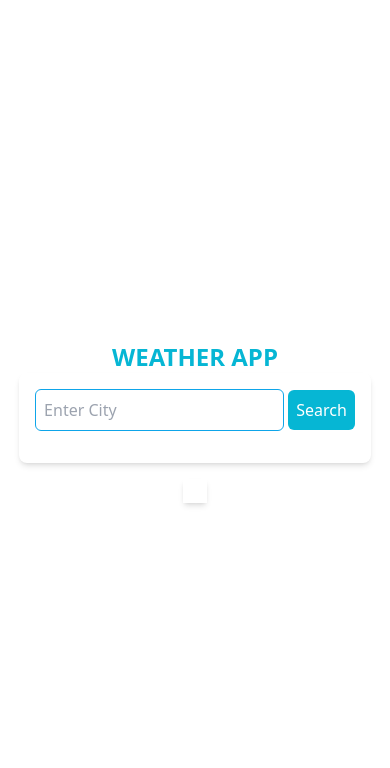
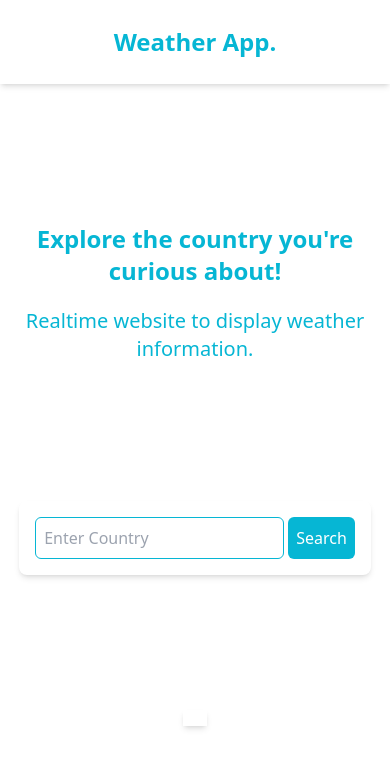
Before and after one commit to fauzarizky/weather-app, a plain HTML site: page index.html in a window 390 px wide. Drawn offline with nearby package versions, Linux system fonts and the light colour scheme; no server answers.

Commit message:
modified responsive

```diff
--- a/index.html
+++ b/index.html
@@ -9,16 +9,26 @@
 </head>
 
 <body>
-    <div class="container mx-auto p-4 flex items-center justify-center flex-col min-h-screen">
-        <h1 class="text-cyan-500 font-bold text-2xl">WEATHER APP</h1>
+    <div class="w-full shadow-md flex items-center justify-center" style="height: 10vh;">
+        <h1 class="text-cyan-500 font-bold text-2xl">Weather App.</h1>
+    </div>
+
+    <div class="container mx-auto flex items-center justify-evenly flex-col" style="min-height: 90vh;">
+        <div class="text-center">
+            <p class="font-bold text-cyan-500 text-2xl m-5 md:m-0">Explore the country you're curious about!</p>
+            <p class="font-light text-cyan-500 text-xl m-5 md:m-0">Realtime website to display weather information.</p>
+        </div>
 
         <div class="max-w-md mx-auto shadow-md p-4 rounded-lg">
-            <input type="text" id="cityInput" class="border border-sky-500 rounded-md p-2" placeholder="Enter City">
-            <button id="searchBtn" class="bg-cyan-500 hover:bg-cyan-600 text-white p-2 rounded-md">Search</button>
-            <div id="weatherInfo" class="mt-4 text-center"></div>
+            <div class="flex justify-center">
+                <input type="text" id="cityInput" class="border border-cyan-500 rounded-md p-2 mr-1"
+                    placeholder="Enter Country">
+                <button id="searchBtn" class="bg-cyan-500 hover:bg-cyan-600 text-white p-2 rounded-md">Search</button>
+            </div>
+            <div id="weatherInfo" class="text-center"></div>
         </div>
 
-        <div id="otherWeather" class="mt-4 text-center flex flex-wrap justify-center shadow-md p-3"></div>
+        <div id="otherWeather" class="mt-4 gap-x-2 gap-y-3 lg:gap-x-0 lg:gap-y-0 p-2 text-center shadow-md grid grid-cols-2 sm:grid-cols-3 lg:flex lg:justify-center lg:items-center"></div>
     </div>
 
     <div id="errorContainer" class="fixed bottom-0 left-0 right-0 flex justify-center hidden"
@@ -39,8 +49,6 @@
         </div>
     </div>
 
-
-    <script src=".env.js"></script>
     <script src="index.js"></script>
 </body>
 
--- a/index.js
+++ b/index.js
@@ -19,10 +19,10 @@ document.addEventListener("DOMContentLoaded", async function () {
     const icon = weather[0].icon;
 
     const weatherHTML = `
-    <div class="flex flex-col items-center justify-center m-2 bg-cyan-500 text-white rounded-md" style="width: 150px; height: 150px;">
+    <div class="flex flex-col items-center lg:m-3 justify-center bg-cyan-500 text-white rounded-md" style="width: 150px; height: 150px;">
         <h2 class="text-2xl font-semibold">${name}</h2>
         <p>${description}</p>
-        <p class="text-4xl font-bold">${temperature}°C</p>
+        <p class="text-3xl font-bold">${temperature}°C</p>
         <img src="https://openweathermap.org/img/w/${icon}.png" alt="Weather icon">
       </div>
     `;
@@ -77,7 +77,7 @@ document.addEventListener("DOMContentLoaded", async function () {
         const icon = weather[0].icon;
 
         const weatherHTML = `
-        <div class="flex flex-col items-center">
+        <div class="flex flex-col items-center mt-4">
         <h2 class="text-2xl font-semibold">${name}</h2>
         <p class="text-gray-600">${description}</p>
         <p class="text-4xl font-bold">${temperature}°C</p>
```
